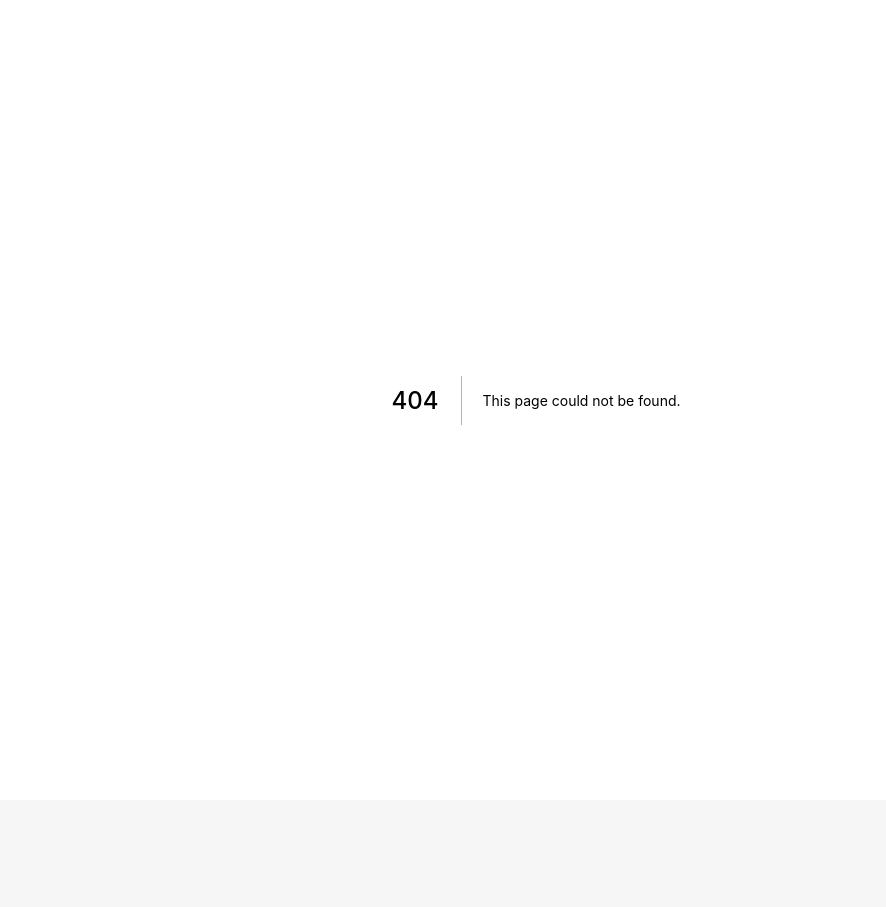
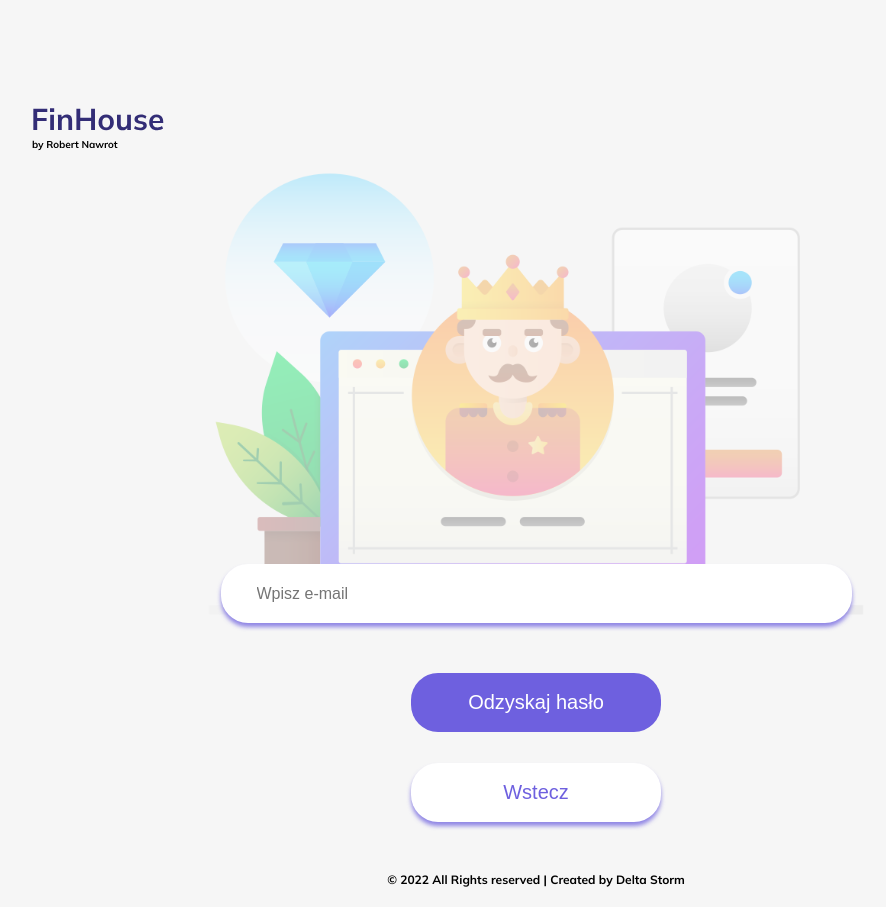
Before and after one commit to Mateusz-Szczykutowicz/Finhouse-frontend, a Next.js app: page /recover in a window 1280 px wide. Before the commit this address had no page. Shown: the whole page, without its empty margins (104-990 px from the left). Before the commit the page ends 800 px from the top, so only its background shows below. Built offline with nearby package versions, Linux system fonts and the light colour scheme.

Commit message:
Recover page and header component fixed

```diff
--- /dev/null
+++ b/pages/recover.tsx
@@ -0,0 +1,66 @@
+import { NextPage } from "next";
+import Head from "next/head";
+import Image from "next/image";
+import Link from "next/link";
+import Router from "next/router";
+import { FormEvent, useState } from "react";
+import Footer from "../components/Footer";
+import Header from "../components/Header";
+
+import styles from "../styles/recover.module.scss";
+
+const Recover: NextPage = () => {
+    const [email, setEmail] = useState("");
+
+    const router = Router;
+
+    const handleSubmit = (e: FormEvent) => {
+        e.preventDefault();
+    };
+
+    return (
+        <div className={styles.wrapper}>
+            <Head>
+                <title>Login | FinHouse</title>
+            </Head>
+            <Header />
+            <main className={styles.container}>
+                <div className={styles.imageWrapper}>
+                    <Image src="/images/login.svg" layout="fill" alt="Login" />
+                </div>
+
+                <form
+                    action="#"
+                    method="post"
+                    className={styles.form}
+                    onSubmit={handleSubmit}
+                >
+                    <input
+                        type="text"
+                        name="email"
+                        id="email"
+                        placeholder="Wpisz e-mail"
+                        value={email}
+                        onChange={(e) => setEmail(e.target.value)}
+                    />
+                    <button type="submit" className={styles.recoverButton}>
+                        Odzyskaj hasło
+                    </button>
+                    <button
+                        onClick={() => {
+                            router.push("/");
+                        }}
+                        className={styles.registerButton}
+                    >
+                        Wstecz
+                    </button>
+                </form>
+            </main>
+            <footer>
+                <Footer />
+            </footer>
+        </div>
+    );
+};
+
+export default Recover;
--- a/styles/Header.module.scss
+++ b/styles/Header.module.scss
@@ -1,11 +1,12 @@
 .wrapper {
-    position: absolute;
-    top: 174px;
-    left: 136px;
-    width: 250px;
+    position: relative;
+    margin-top: 100px;
+    padding-left: 135px;
+    width: 100vw;
     height: 100px;
 
     .imageWrapper {
+        z-index: 10;
         background-color: transparent;
         border: none;
         cursor: pointer;
--- /dev/null
+++ b/styles/recover.module.scss
@@ -0,0 +1,62 @@
+.wrapper {
+    position: relative;
+    .container {
+        width: 100vw;
+        margin-top: -175px;
+        display: flex;
+        flex-direction: column;
+        justify-content: center;
+        align-items: center;
+        .imageWrapper {
+            position: relative;
+            z-index: 1;
+            width: 928px;
+            height: 738px;
+        }
+        .form {
+            z-index: 2;
+            margin-top: -220px;
+            display: flex;
+            flex-direction: column;
+            align-items: center;
+            input {
+                font-size: 16px;
+                margin-top: 21px;
+                padding: 22px 36px;
+                width: 631px;
+                height: 59px;
+                border: none;
+                border-radius: 27px;
+                box-shadow: 0px 4px 4px rgba(110, 96, 223, 0.75);
+                outline: none;
+            }
+            input:focus {
+                border: 1px solid #6e60df;
+            }
+            button {
+                width: 250px;
+                height: 59px;
+                border: none;
+                border-radius: 27px;
+                font-size: 20px;
+            }
+            .recoverButton {
+                margin-top: 50px;
+                background-color: #6e60df;
+                color: #fff;
+            }
+            .registerButton {
+                margin-top: 31px;
+                background-color: #fff;
+                box-shadow: 0px 4px 4px rgba(110, 96, 223, 0.75);
+                color: #6e60df;
+            }
+        }
+        a {
+            margin-top: 45px;
+            color: #6e60df;
+            font-size: 20px;
+            font-weight: 700;
+        }
+    }
+}
```
